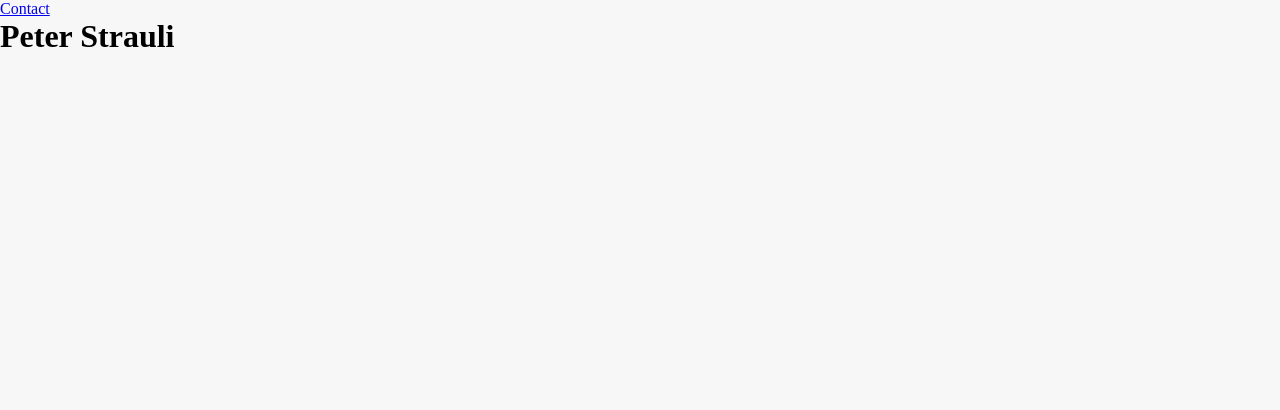
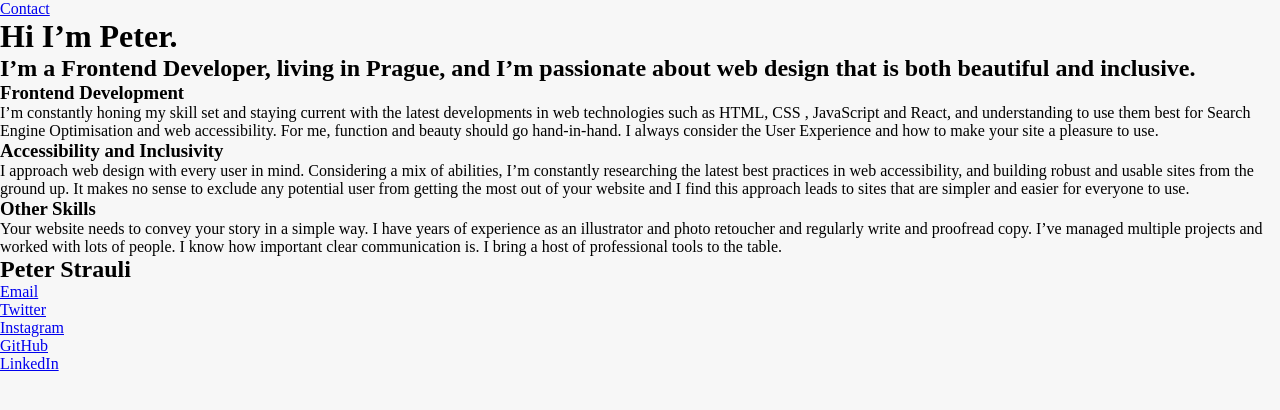
Before and after one commit to pstrauli/peterstrauli.com, a plain HTML site: page index.html in a window 1280 px wide. Drawn offline with Linux system fonts and the light colour scheme.

Commit message:
Copy added to index.html

```diff
--- a/index.html
+++ b/index.html
@@ -12,14 +12,50 @@
   </nav>
 
   <header>
-    <h1>Peter Strauli</h1>
+
+    <h1>Hi I’m Peter.</h1>
+
+    <h2>I’m a Frontend Developer, living in Prague, and I’m passionate about web design that is both beautiful and inclusive.</h2>
+
   </header>
 
   <main>
 
+    <section class="frontend">
+
+      <h3>Frontend Development</h3>
+
+      <p>I’m constantly honing my skill set and staying current with the latest developments in web technologies such as HTML, CSS , JavaScript and React, and understanding to use them best for Search Engine Optimisation and web accessibility.  For me, function and beauty should go hand-in-hand. I always consider the User Experience and how to make your site a pleasure to use.</p>
+
+    </section>
+
+    <section class="accessibility">
+
+      <h3>Accessibility and Inclusivity</h3>
+
+      <p>I approach web design with every user in mind.  Considering a mix of abilities, I’m constantly researching the latest best practices in web accessibility, and building robust and usable sites from the ground up. It makes no sense to exclude any potential user from getting the most out of your website and I find this approach leads to sites that are simpler and easier for everyone to use.</p>
+
+    </section>
+
+    <section class="other_skills">
+
+      <h3>Other Skills</h3>
+
+      <p>Your website needs to convey your story in a simple way. I have years of experience as an illustrator and photo retoucher and regularly write and proofread copy. I’ve managed multiple projects and worked with lots of people. I know how important clear communication is. I bring a host of professional tools to the table.</p>
+
+    </section>
+
   </main>
 
   <footer>
+    <h2 class="footer_name">Peter Strauli</h2>
+    <ul>
+      <li><a href="mailto:hello@peterstrauli.com">Email</a></li>
+      <li><a href="https://twitter.com/PStrauli" target="_blank">Twitter</a></li>
+      <li><a href="https://www.instagram.com/peterstrauli/" target="_blank">Instagram</a></li>
+      <li><a href="https://github.com/pstrauli" target="_blank">GitHub</a></li>
+      <li><a href="https://www.linkedin.com/in/peterstrauli/" target="_blank">LinkedIn</a></li>
+    </ul>
 
   </footer>
 
```
